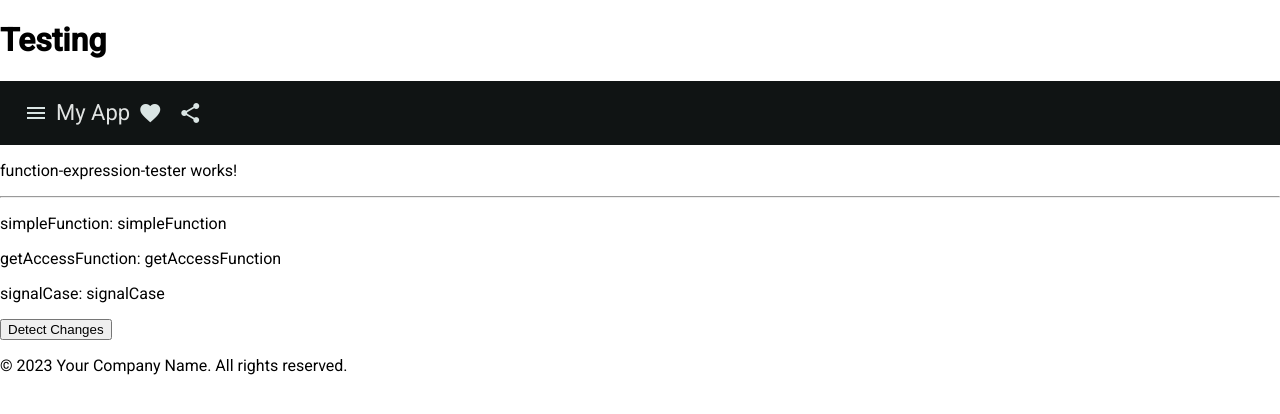
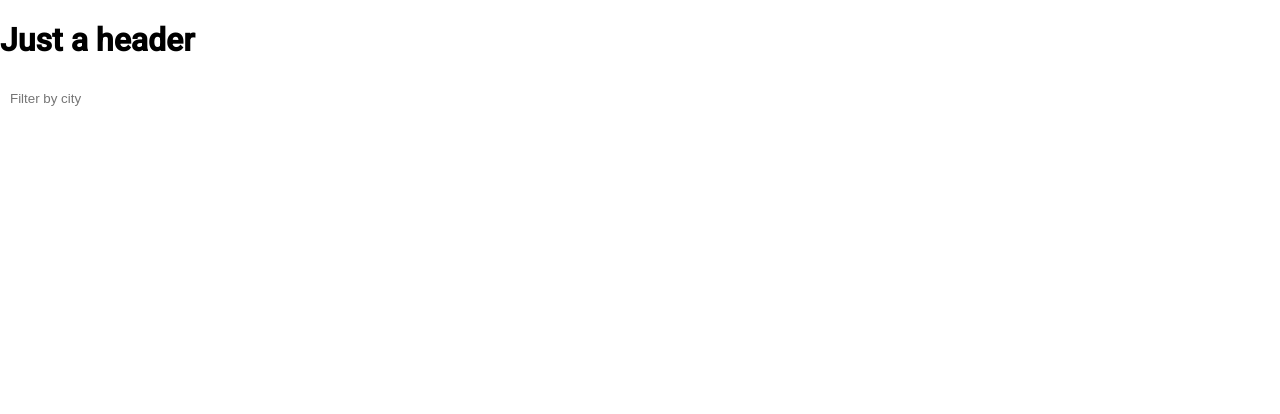
Before and after one commit to DiazAilan/angular-app-review, an Angular app: page / in a window 1280 px wide. Shown: the top 414 px of the page. Built offline with nearby package versions, Linux system fonts and the light colour scheme.

Commit message:
feat: add new base layout

```diff
--- a/src/app/app.component.html
+++ b/src/app/app.component.html
@@ -1,22 +1,8 @@
-<h1>Testing</h1>
-
-<mat-toolbar color="primary">
-  <button mat-icon-button class="example-icon" aria-label="Example icon-button with menu icon">
-    <mat-icon>menu</mat-icon>
-  </button>
-  <span>My App</span>
-  <span class="example-spacer"></span>
-  <button mat-icon-button class="example-icon favorite-icon" aria-label="Example icon-button with heart icon">
-    <mat-icon>favorite</mat-icon>
-  </button>
-  <button mat-icon-button class="example-icon" aria-label="Example icon-button with share icon">
-    <mat-icon>share</mat-icon>
-  </button>
-</mat-toolbar>
-
-<app-function-expression-tester/>
-
-<!-- Footer -->
-<footer>
-    <p>&copy; 2023 Your Company Name. All rights reserved.</p>
-</footer>
+<main>
+  <header class="brand-name">
+    <h1>Just a header</h1>
+  </header>
+  <section class="content">
+    <app-home></app-home>
+  </section>
+</main>
--- a/src/app/app.component.ts
+++ b/src/app/app.component.ts
@@ -4,10 +4,11 @@
 import { MatToolbarModule } from '@angular/material/toolbar';
 import { MatIconModule } from '@angular/material/icon';
 import { MatButtonModule } from '@angular/material/button';
+import { HomeComponent } from "./home/home.component";
 
 @Component({
     selector: 'app-root',
-    imports: [RouterOutlet, FunctionExpressionTesterComponent,MatToolbarModule, MatIconModule, MatButtonModule],
+    imports: [RouterOutlet, FunctionExpressionTesterComponent, MatToolbarModule, MatIconModule, MatButtonModule, HomeComponent],
     templateUrl: './app.component.html',
     styleUrl: './app.component.scss'
 })
--- /dev/null
+++ b/src/app/home/home.component.html
@@ -0,0 +1,6 @@
+<section>
+  <form>
+    <input type="text" placeholder="Filter by city" />
+    <button class="primary" type="button">Search</button>
+  </form>
+</section>
--- /dev/null
+++ b/src/app/home/home.component.scss
@@ -0,0 +1,36 @@
+.results {
+  display: grid;
+  column-gap: 14px;
+  row-gap: 14px;
+  grid-template-columns: repeat(auto-fill, minmax(400px, 400px));
+  margin-top: 50px;
+  justify-content: space-around;
+}
+input[type="text"] {
+  border: solid 1px var(--primary-color);
+  padding: 10px;
+  border-radius: 8px;
+  margin-right: 4px;
+  display: inline-block;
+  width: 30%;
+}
+button {
+  padding: 10px;
+  border: solid 1px var(--primary-color);
+  background: var(--primary-color);
+  color: white;
+  border-radius: 8px;
+}
+@media (min-width: 500px) and (max-width: 768px) {
+  .results {
+      grid-template-columns: repeat(2, 1fr);
+  }
+  input[type="text"] {
+      width: 70%;
+  }
+}
+@media (max-width: 499px) {
+  .results {
+      grid-template-columns: 1fr;
+  }
+}
```
Also changed, not shown: src/app/home/home.component.ts (added, +11 -0 lines), 1 other file (tests, documents, lock files or other folders).
